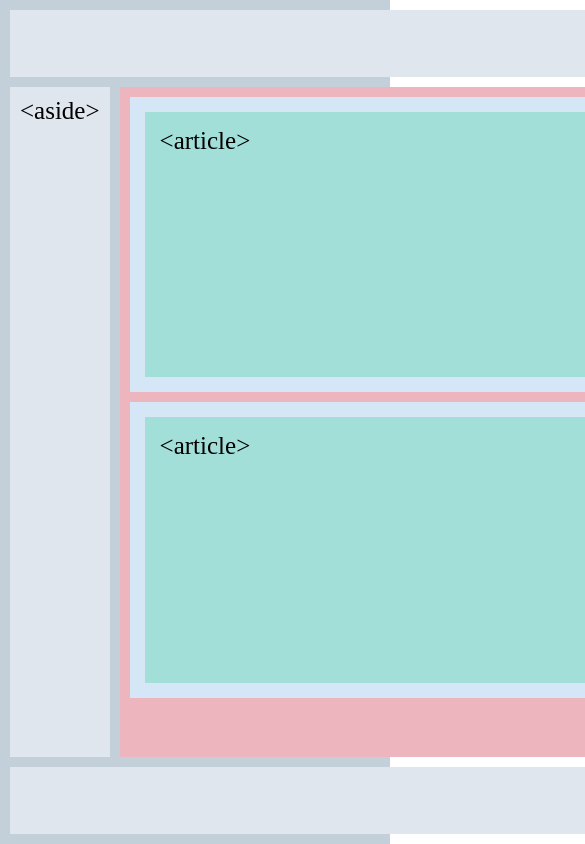
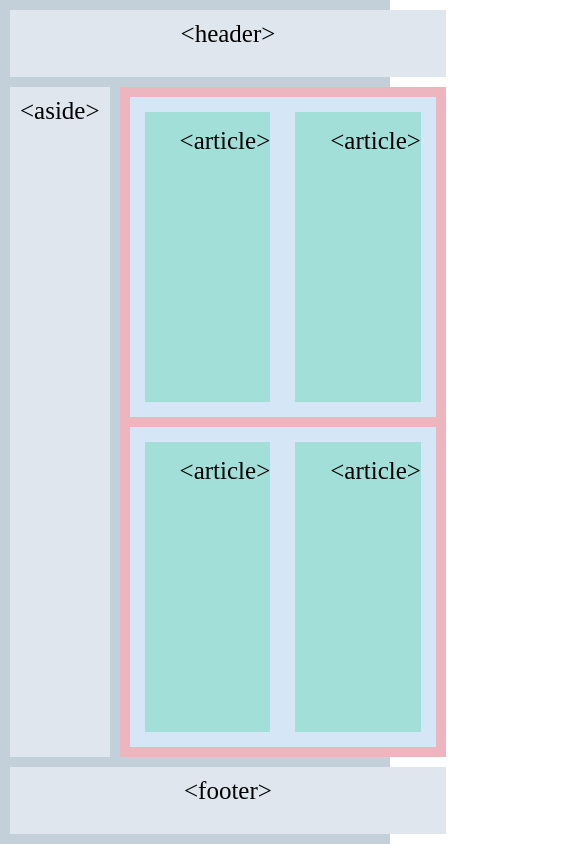
Before and after one commit to joaocarloslacerda/ex-grid-flexbox, a plain HTML site: page index.html in a window 390 px wide. Shown: the top 844 px of the page, 585 px wide, since content can reach past the window. Drawn offline with Linux system fonts and the light colour scheme.

Commit message:
Alterado CSS utilizado flex-grow nos itens flex e nos asides para que fiquem responsivos
Adicionado readme.md descrevendo o exercício e algumas propriedades trabalhadas no CSS

```diff
--- a/style.css
+++ b/style.css
@@ -40,22 +40,21 @@ body{
     flex-direction: column;
     padding: 10px;
     gap: 10px;
-
 }
 .flex-container-line1, .flex-container-line2{
+    display: flex;
     box-sizing: border-box;
     background-color: #D5E7F7;
     flex-direction: row;
     font-size: 25px;
-    height: 35vh;
-    display: flex;
+    flex-grow: 1;
     gap: 25px;
     padding: 15px;
 }
 .flex-item-article1, .flex-item-article2, .flex-item-article3, .flex-item-article4{
     background-color: #A3DFD9;
     box-sizing: border-box;
-
-    width: 75vh;
-    padding: 15px;
+    flex-grow: 1;
+    padding-top: 15px;
+    padding-left: 35px;
 }
```
Also changed, not shown: 1 other file.
